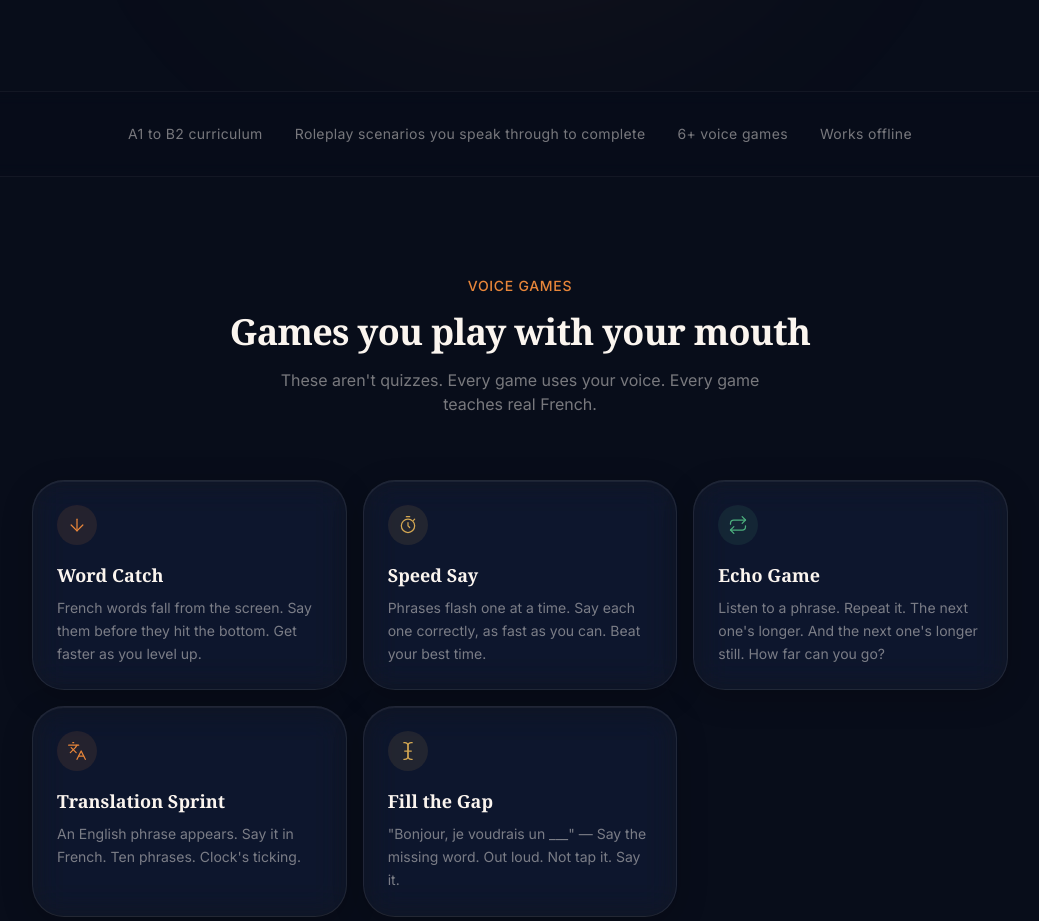
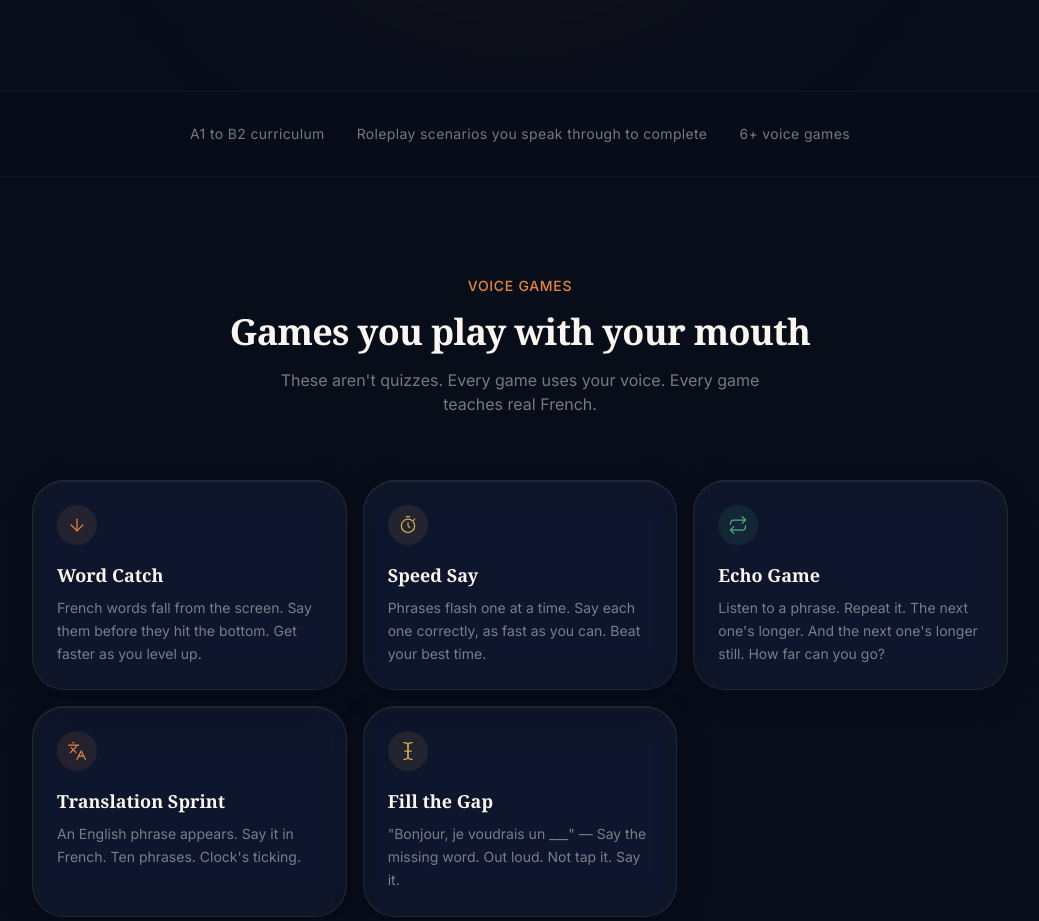
Before and after one commit to braybot1632/parlemoi-site, a Vue app: page / in a window 1280 px wide. Shown: the part 1420-2341 px from the top of the page, without its empty margins (120-1159 px from the left). Built offline with nearby package versions, Linux system fonts and the light colour scheme.

Commit message:
Remove Works offline from facts bar
Co-Authored-By: Claude Opus 4.6 (1M context) <noreply@anthropic.com>

```diff
--- a/src/components/SocialProofBar.vue
+++ b/src/components/SocialProofBar.vue
@@ -6,7 +6,6 @@ const facts = [
   { value: 'A1 to B2 curriculum', icon: null },
   { value: 'Roleplay scenarios you speak through to complete', icon: null },
   { value: '6+ voice games', icon: null },
-  { value: 'Works offline', icon: null },
 ]
 </script>
 
```
